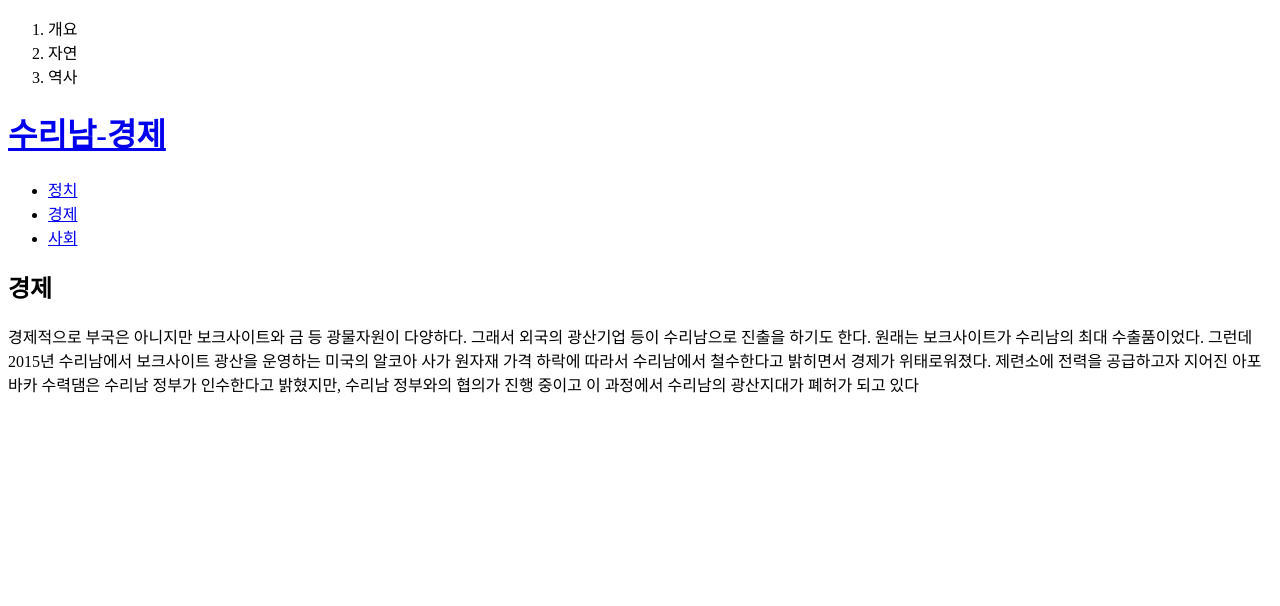
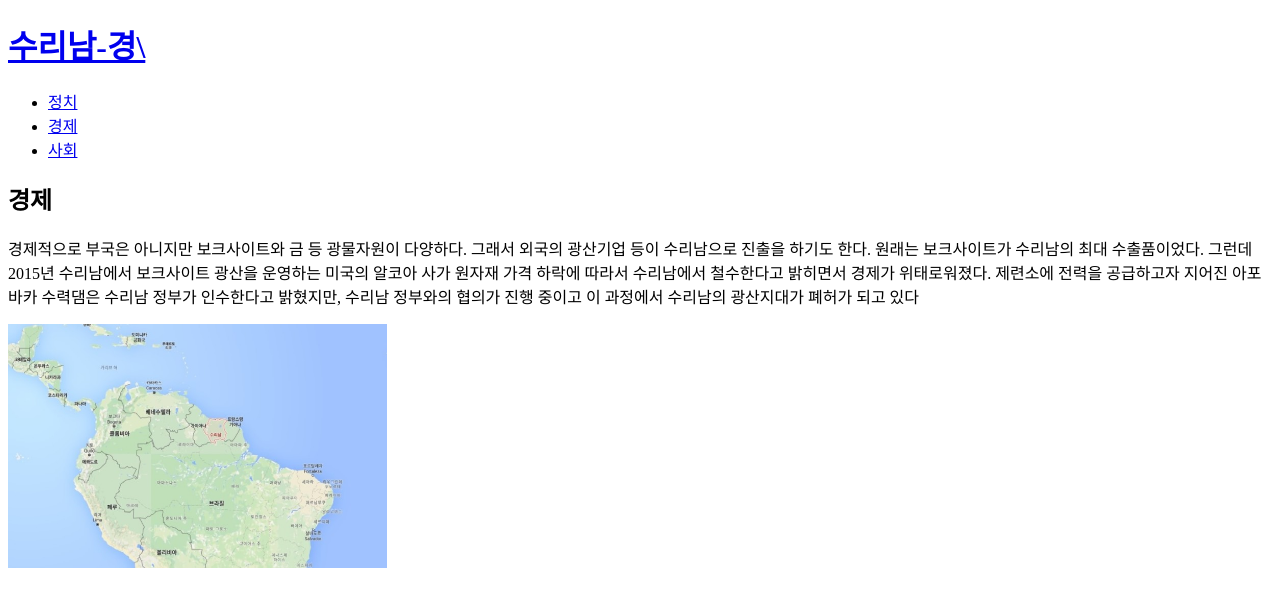
Before and after one commit to yeon101/web-site, a plain HTML site: page 2.html in a window 1280 px wide. Drawn offline with Linux system fonts and the light colour scheme.

Commit message:
웹사이트

```diff
--- a/2.html
+++ b/2.html
@@ -5,12 +5,8 @@
   <meta charset="utf-8">
 </head>
 <body>
-<ol>
-  <li>개요</li>
-  <li>자연</li>
-  <li>역사</li>
-</ol>
-<h1><a href="index.html">수리남-경제</a></h1>
+
+<h1><a href="index.html">수리남-경\</a></h1>
 
 <ul>
   <li><a href="1.html">정치</a></li>
@@ -26,5 +22,6 @@
 수리남 정부와의 협의가 진행 중이고 이 과정에서 수리남의 광산지대가 폐허가 되고 있다
 </p>
 
+<img src="수리남1.jpg" width="30%">
 </body>
 </html>
```
Also changed, not shown: 1.html (+1 -5 lines), 3.html (+1 -5 lines), index.html (+1 -5 lines).
